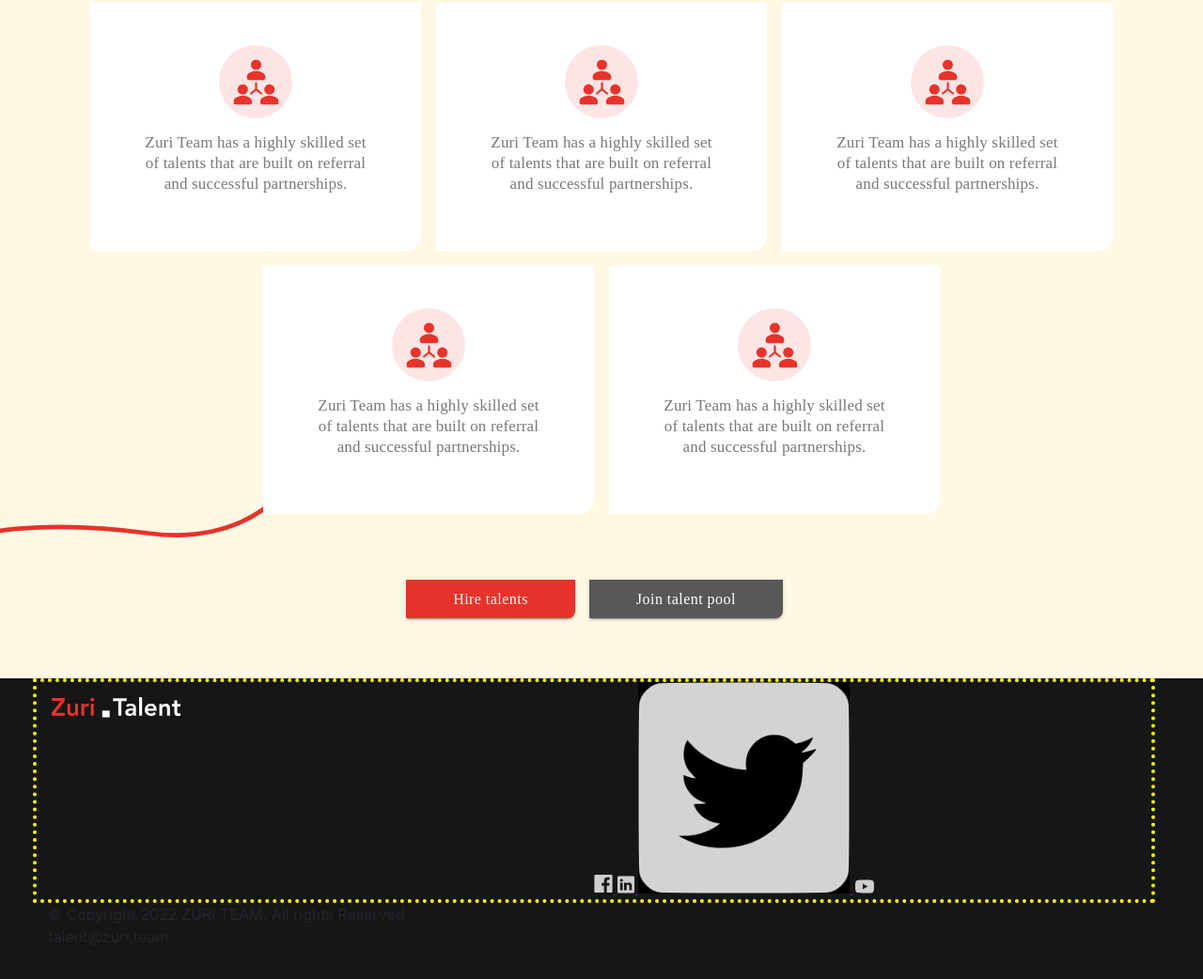
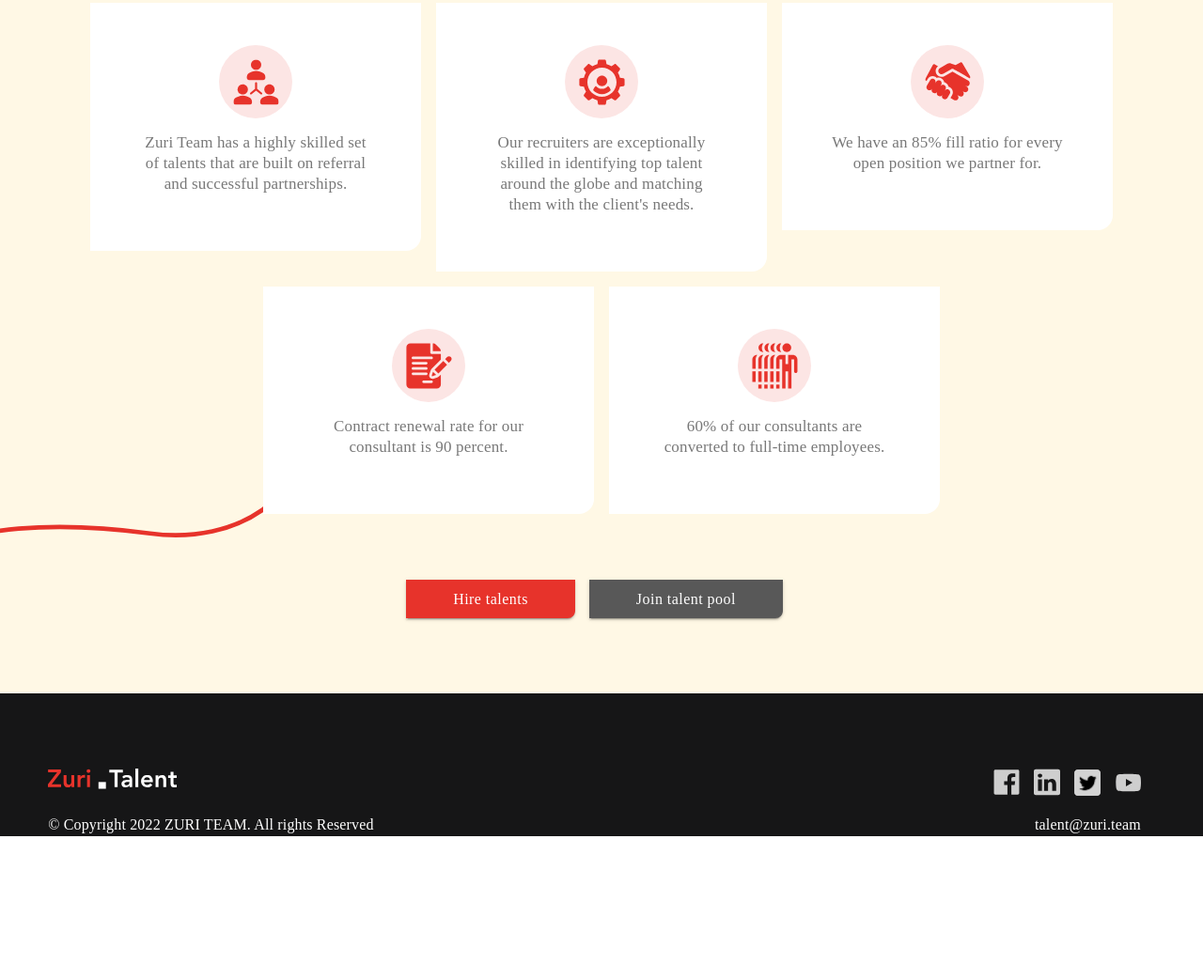
Before and after one commit to oluwatomisin987/ZURI-WEB, a plain HTML site: page Zuri Talent.html in a window 1280 px wide. Shown: the part 2142-3184 px from the top of the page at 94% size. After the commit the page ends 3032 px from the top, so only its background shows below. Drawn offline with Linux system fonts and the light colour scheme.

Commit message:
wednesday morning

```diff
--- a/Zuri Talent.html
+++ b/Zuri Talent.html
@@ -281,9 +281,9 @@
 
         <div class="section-4-inner-box">
 
-          <img src="ZURI LANDING PAGE/people.svg" alt="" width="78px">
+          <img src="ZURI LANDING PAGE/mech.svg" alt="" width="78px">
 
-          <p class="section-4-i-p"> Zuri Team has a highly skilled set of talents that are built on referral and successful partnerships.</p>
+          <p class="section-4-i-p"> Our recruiters are exceptionally skilled in identifying top talent around the globe and matching them with the client's needs.</p>
 
         </div>
 
@@ -296,9 +296,9 @@
 
         <div class="section-4-inner-box">
 
-          <img src="ZURI LANDING PAGE/people.svg" alt="" width="78px">
+          <img src="ZURI LANDING PAGE/hand (1).svg" alt="" width="78px">
 
-          <p class="section-4-i-p"> Zuri Team has a highly skilled set of talents that are built on referral and successful partnerships.</p>
+          <p class="section-4-i-p"> We have an 85% fill ratio for every open position we partner for.</p>
 
         </div>
 
@@ -316,9 +316,9 @@
       <div class="section-4-f-box-m">
         <div class="section-4-inner-box">
 
-          <img src="ZURI LANDING PAGE/people.svg" alt="" width="78px">
+          <img src="ZURI LANDING PAGE/write.svg" alt="" width="78px">
 
-          <p class="section-4-i-p"> Zuri Team has a highly skilled set of talents that are built on referral and successful partnerships.</p>
+          <p class="section-4-i-p">Contract renewal rate for our consultant is 90 percent.</p>
 
         </div>
       </div>
@@ -327,9 +327,9 @@
       <div class="section-4-f-box-m">
         <div class="section-4-inner-box">
 
-          <img src="ZURI LANDING PAGE/people.svg" alt="" width="78px">
+          <img src="ZURI LANDING PAGE/many.svg" alt="" width="78px">
 
-          <p class="section-4-i-p"> Zuri Team has a highly skilled set of talents that are built on referral and successful partnerships.</p>
+          <p class="section-4-i-p"> 60% of our consultants are converted to full-time employees.</p>
 
         </div>
       </div>
@@ -366,15 +366,22 @@
     <div class="last-footer-first-part-div">
 
 <div class="l-f-f">
-  <a href="#"><img src="ZURI LANDING PAGE/logo (1).svg" alt=""> </a>
+  <a href="#" class="f-last-a">
+    <img src="ZURI LANDING PAGE/logo (1).svg" alt=""> </a>
 </div>
 
 
 <div class="l-f-s">
-  <a href=""> <img src="ZURI LANDING PAGE/facebook (1).svg" alt=""> </a>
-  <a href=""> <img src="ZURI LANDING PAGE/linkd (1).svg" alt=""> </a>
-  <a href=""> <img src="ZURI LANDING PAGE/twit.png" alt=""> </a>
-  <a href=""> <img src="ZURI LANDING PAGE/youtube (1).svg" alt=""> </a>
+  <div class="l-f-s-s">
+    <div class="l-f-s-t">
+
+  <a href="" class="f-last-a" > <img src="ZURI LANDING PAGE/facebook (1).svg" alt="" class="f-last-img"> </a>
+  <a href="" class="f-last-a" > <img src="ZURI LANDING PAGE/linkd (1).svg" alt="" class="f-last-img" > </a>
+  <a href="" class="f-last-a" > <img src="ZURI LANDING PAGE/twit.png" alt="" class="f-last-img" > </a>
+  <a href="#" class="f-last-a" > <img src="ZURI LANDING PAGE/youtube (1).svg" alt="" class="f-last-img" > </a>
+
+</div>
+</div>
 </div>
 
 
@@ -382,18 +389,18 @@
 
 
 
-
+<div class="footer-lastt-p">
 
 <div>
-  <p> © Copyright 2022 ZURI TEAM. All rights Reserved </p>
+  <p class="footer-p-p"> © Copyright 2022 ZURI TEAM. All rights Reserved </p>
 </div>
 
 
-<div>
-  <p> talent@zuri.team </p>
+<div class="footer-down-partt">
+ <a href="#" class="footer-down-partt-a" >  <p class="last-p-p-p"> talent@zuri.team </p> </a>
 </div>
 
-
+</div>
 
 
 
--- a/style.css
+++ b/style.css
@@ -2965,7 +2965,7 @@ flex-basis: 16.6667%;
 
 .last-footer{
   background-color: rgb(22, 22, 23);
-  padding-bottom: 80px;
+  padding-top: 80px;
   display: block;
 
 }
@@ -2976,32 +2976,93 @@ flex-basis: 16.6667%;
 }
 
 .last-footer-first-part-div{
-  border: 4px dotted yellow;
+  /* border: 4px dotted yellow; */
   display: flex;
   /* flex-flow: row wrap; */
   margin-top: -16px;
-  /* justify-content: space-between; */
+  justify-content: space-between;
+  /* align-items: center; */
   /* width: 1257.08px; */
   /* width: calc(100% + 16px); */
   margin-left: -16px;
 }
 
 .l-f-f{
+  /* border: 4px dotted white; */
 padding-left: 16px;
 padding-top: 16px;
-flex-basis: 50%;
-
-}
-
-.l-s-s{
-  display: flex;
-
-}
-
-
-
-
-
+max-width: 50%;
+/* flex-basis: 50%; */
+
+}
+
+.l-f-s{
+  /* border: 4px dotted white; */
+  padding-left: 16px;
+  padding-top: 16px;
+  max-width: 50%;
+  /* flex-basis: 50%; */
+}
+
+.l-f-s-s{
+  /* border: 4px dotted khaki; */
+  display: flex;
+  justify-content: flex-end;
+}
+
+.l-f-s-t{
+  display: flex;
+  align-items: center;
+}
+
+.f-last-img{
+padding-right: 15px;
+width: 43px;
+}
+
+.f-last-a{
+  color: -webkit-link;
+  cursor: pointer;
+  text-decoration: underline;
+}
+
+.footer-lastt-p{
+  display: flex;
+    -webkit-box-pack: justify;
+    justify-content: space-between;
+    padding-top: 20px;
+}
+
+
+.footer-p-p{color: #fff!important;
+font-family: Graphik!important;
+font-size: 16px!important;
+font-style: normal!important;
+font-weight: 400!important;
+letter-spacing: .01em!important;
+line-height: 140%!important;
+}
+
+.footer-down-partt{
+  display: flex;
+  flex-direction: row;
+}
+
+.footer-down-partt-a{
+  text-decoration: none;
+
+    margin-right: 15px;
+}
+
+.last-p-p-p{
+  color: #fff!important;
+    font-family: Graphik!important;
+    font-size: 16px!important;
+    font-style: normal!important;
+    font-weight: 400!important;
+    letter-spacing: .01em!important;
+    line-height: 140%!important;
+}
 
 
 
```
